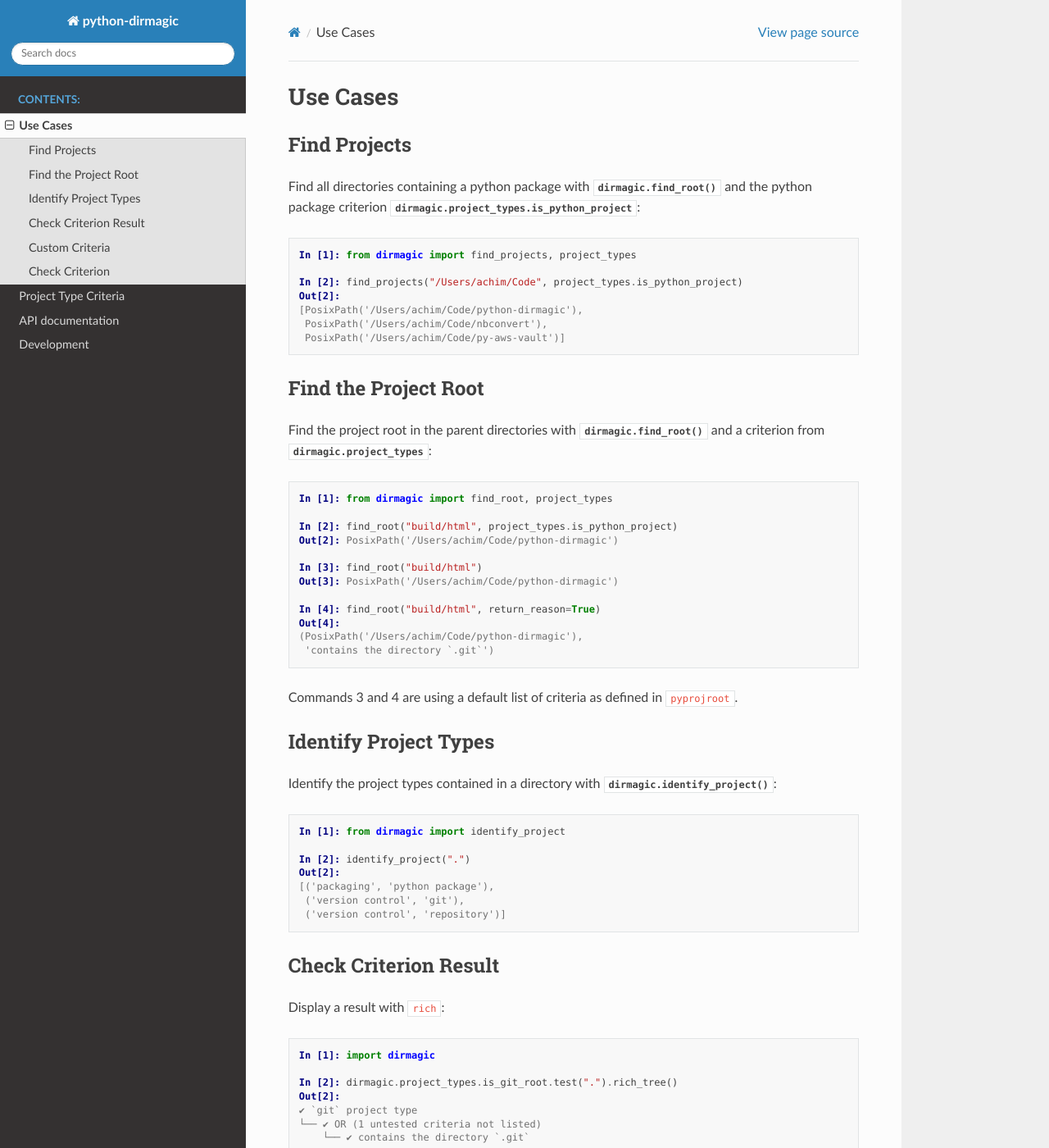
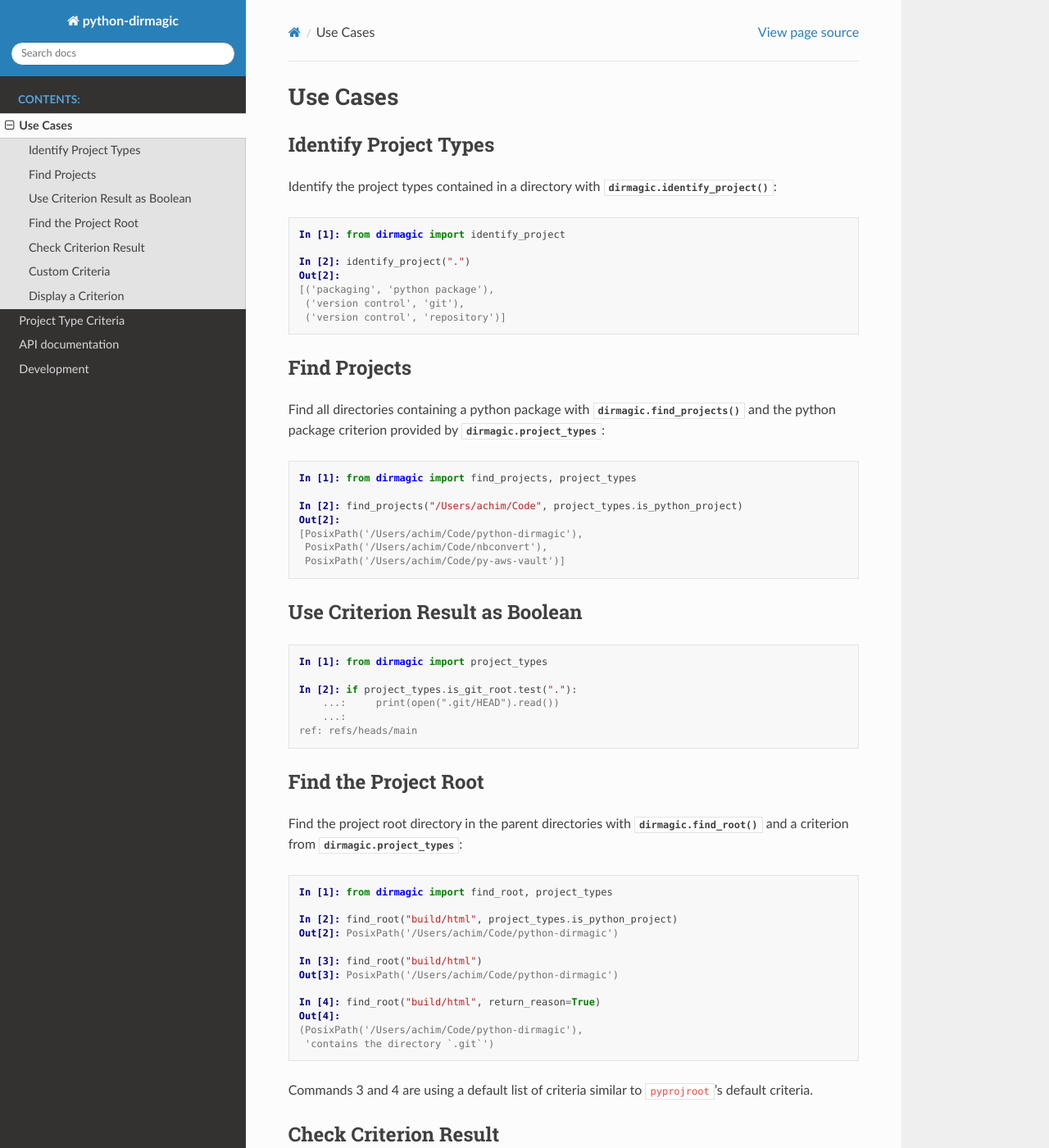
Before and after one commit to achimgaedke/python-dirmagic, a Sphinx documentation site: the page built from doc/usecases.rst, in a window 1280 px wide and 1400 px high. Shown: the whole window at 82% size. Built offline with Sphinx 7.4.7 and the Read the Docs theme 2.0.0, drawn with Linux system fonts in a browser that asks for light colours; some of the changed text lies outside the part shown.

Commit message:
doc: expanded usecases

```diff
--- a/doc/usecases.rst
+++ b/doc/usecases.rst
@@ -3,11 +3,28 @@
 Use Cases
 =========
 
+Identify Project Types
+----------------------
+
+Identify the project types contained in a directory with
+:py:func:`dirmagic.identify_project`:
+
+.. code-block:: ipython
+
+    In [1]: from dirmagic import identify_project
+
+    In [2]: identify_project(".")
+    Out[2]:
+    [('packaging', 'python package'),
+     ('version control', 'git'),
+     ('version control', 'repository')]
+
 Find Projects
 -------------
 
-Find all directories containing a python package with :py:func:`dirmagic.find_root`
-and the python package criterion :py:data:`dirmagic.project_types.is_python_project`:
+Find all directories containing a python package with
+:py:func:`dirmagic.find_projects` and the python package criterion provided by
+:py:mod:`dirmagic.project_types`:
 
 .. code-block:: ipython
 
@@ -19,11 +36,24 @@ and the python package criterion :py:data:`dirmagic.project_types.is_python_proj
      PosixPath('/Users/achim/Code/nbconvert'),
      PosixPath('/Users/achim/Code/py-aws-vault')]
 
+Use Criterion Result as Boolean
+-------------------------------
+
+.. code-block:: ipython
+
+    In [1]: from dirmagic import project_types
+
+    In [2]: if project_types.is_git_root.test("."):
+        ...:     print(open(".git/HEAD").read())
+        ...:
+    ref: refs/heads/main
+
 Find the Project Root
 ---------------------
 
-Find the project root in the parent directories with :py:func:`dirmagic.find_root`
-and a criterion from :py:mod:`dirmagic.project_types`:
+Find the project root directory in the parent directories with
+:py:func:`dirmagic.find_root` and a criterion from
+:py:mod:`dirmagic.project_types`:
 
 .. code-block:: ipython
 
@@ -40,27 +70,13 @@ and a criterion from :py:mod:`dirmagic.project_types`:
     (PosixPath('/Users/achim/Code/python-dirmagic'),
      'contains the directory `.git`')
 
-Commands 3 and 4 are using a default list of criteria as defined in ``pyprojroot``.
-
-Identify Project Types
-----------------------
-
-Identify the project types contained in a directory with :py:func:`dirmagic.identify_project`:
-
-.. code-block:: ipython
-
-    In [1]: from dirmagic import identify_project
-
-    In [2]: identify_project(".")
-    Out[2]:
-    [('packaging', 'python package'),
-     ('version control', 'git'),
-     ('version control', 'repository')]
+Commands 3 and 4 are using a default list of criteria similar to
+``pyprojroot``'s default criteria.
 
 Check Criterion Result
 ----------------------
 
-Display a result with ``rich``:
+Display a result of a criterion match rendered with ``rich``:
 
 .. code-block:: ipython
 
@@ -73,6 +89,20 @@ Display a result with ``rich``:
         └── ✔ contains the directory `.git`
 
 
+    In [3]: dirmagic.project_types.is_dvc_root.test(".").rich_tree()
+    Out[3]:
+    ❌ `DVC project` project type
+    └── ❌ contains the directory `.dvc`
+
+
+    In [4]: print(dirmagic.project_types.is_dvc_root.test(".").simple_tree())
+    FALSE: `DVC project` project type
+        FALSE: contains the directory `.dvc`
+
+The method :py:meth:`dirmagic.core_criteria.CriterionResult.simple_tree`
+returns a string displaying the result tree using indentation only, no ``tree``
+package required here.
+
 Custom Criteria
 ---------------
 
@@ -101,12 +131,12 @@ Build up a custom criterion using the generic criteria classes in
         └── has a file `.ignore`
 
 The criterion can be used with :py:func:`dirmagic.find_projects` or
-:py:func:`dirmagic.find_root` - just as above.
+:py:func:`dirmagic.find_root`.
 
-Check Criterion
----------------
+Display a Criterion
+-------------------
 
-Display a criterion with ``rich``:
+Display a criterion rendered with ``rich``:
 
 .. code-block:: ipython
 
```
Also changed, not shown: other parts of doc/usecases.rst (+2 -2 lines).
